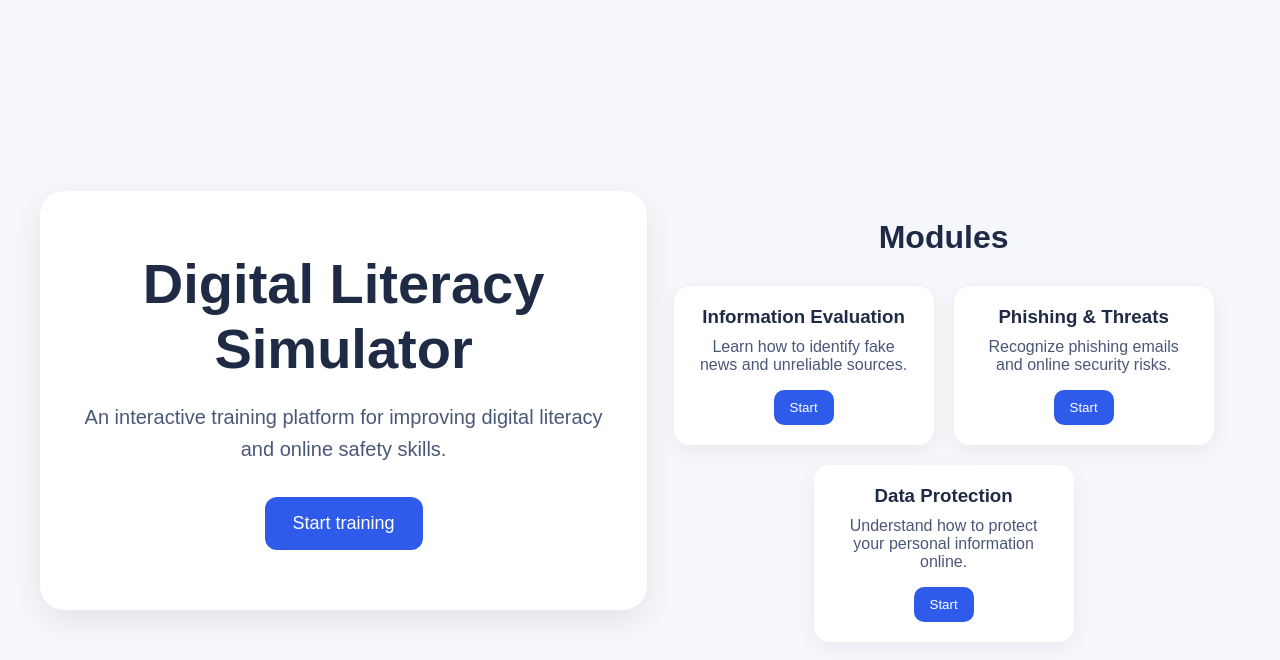
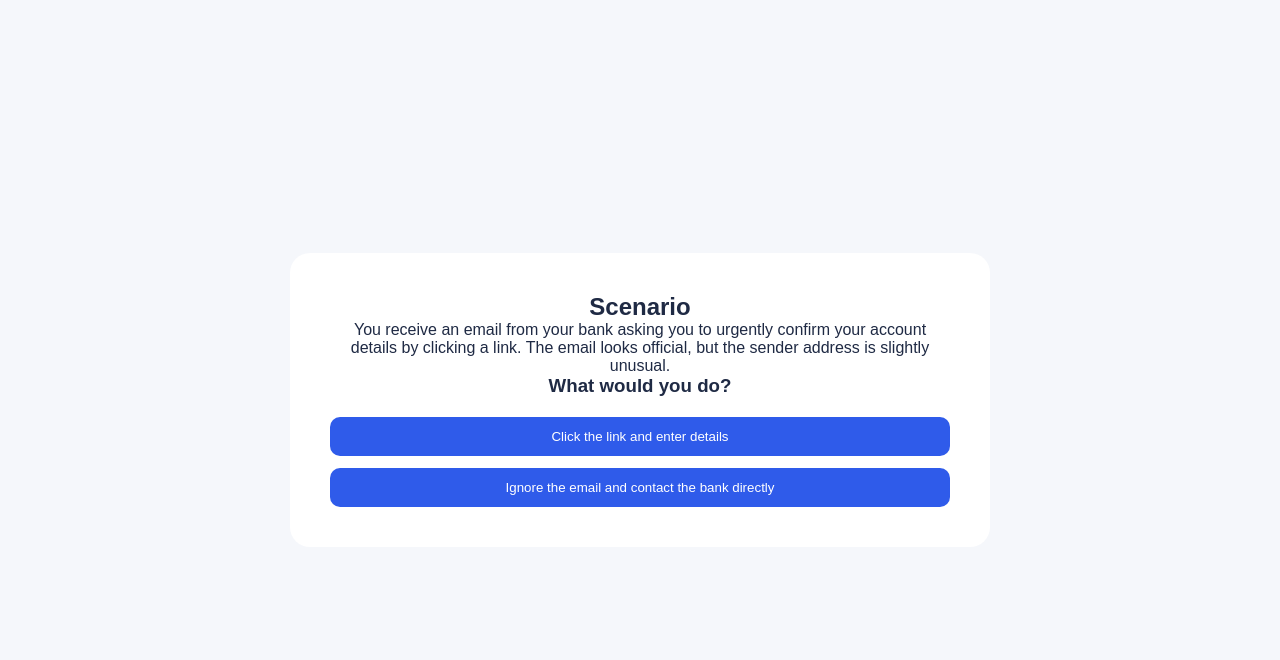
Before and after one commit to future-genius16/digital-literacy-simulator, a React app in the folder frontend/: page / in a window 1280 px wide. Both pictures are taken after a click on the button "Start training". Shown: the top 660 px of the page. Built offline with nearby package versions, Linux system fonts and the light colour scheme; the HTML template or start-up script is replaced by a standard one.

Commit message:
add first scenario with decision logic

```diff
--- a/frontend/src/App.jsx
+++ b/frontend/src/App.jsx
@@ -1,4 +1,10 @@
+import { useState } from "react"
+
 function App() {
+  const [started, setStarted] = useState(false)
+  const [answer, setAnswer] = useState(null)
+
+  if (!started) {
     return (
       <div className="app">
         <div className="hero">
@@ -7,7 +13,7 @@ function App() {
             An interactive training platform for improving digital literacy and
             online safety skills.
           </p>
-        <button>Start training</button>
+          <button onClick={() => setStarted(true)}>Start training</button>
         </div>
 
         <div className="modules">
@@ -17,19 +23,19 @@ function App() {
             <div className="module-card">
               <h3>Information Evaluation</h3>
               <p>Learn how to identify fake news and unreliable sources.</p>
-            <button>Start</button>
+              <button onClick={() => setStarted(true)}>Start</button>
             </div>
 
             <div className="module-card">
               <h3>Phishing & Threats</h3>
               <p>Recognize phishing emails and online security risks.</p>
-            <button>Start</button>
+              <button onClick={() => setStarted(true)}>Start</button>
             </div>
 
             <div className="module-card">
               <h3>Data Protection</h3>
               <p>Understand how to protect your personal information online.</p>
-            <button>Start</button>
+              <button onClick={() => setStarted(true)}>Start</button>
             </div>
           </div>
         </div>
@@ -37,4 +43,43 @@ function App() {
     )
   }
 
+  return (
+    <div className="app">
+      <div className="scenario">
+        <h2>Scenario</h2>
+
+        <p>
+          You receive an email from your bank asking you to urgently confirm your
+          account details by clicking a link. The email looks official, but the
+          sender address is slightly unusual.
+        </p>
+
+        <h3>What would you do?</h3>
+
+        <div className="answers">
+          <button onClick={() => setAnswer("wrong")}>
+            Click the link and enter details
+          </button>
+
+          <button onClick={() => setAnswer("correct")}>
+            Ignore the email and contact the bank directly
+          </button>
+        </div>
+
+        {answer === "correct" && (
+          <p className="correct">
+            ✅ Correct! This is likely a phishing attempt.
+          </p>
+        )}
+
+        {answer === "wrong" && (
+          <p className="wrong">
+            ❌ Incorrect. You should never click suspicious links.
+          </p>
+        )}
+      </div>
+    </div>
+  )
+}
+
 export default App
--- a/frontend/src/index.css
+++ b/frontend/src/index.css
@@ -100,3 +100,38 @@ body {
   border-radius: 10px;
   cursor: pointer;
 }
+
+.scenario {
+  max-width: 700px;
+  margin: 40px auto;
+  background: white;
+  padding: 40px;
+  border-radius: 20px;
+  text-align: center;
+}
+
+.answers {
+  margin-top: 20px;
+  display: flex;
+  flex-direction: column;
+  gap: 12px;
+}
+
+.answers button {
+  padding: 12px;
+  border-radius: 10px;
+  border: none;
+  background: #2f5bea;
+  color: white;
+  cursor: pointer;
+}
+
+.correct {
+  color: green;
+  margin-top: 20px;
+}
+
+.wrong {
+  color: red;
+  margin-top: 20px;
+}
```
Lines whose indentation alone changed are shown as unchanged.
